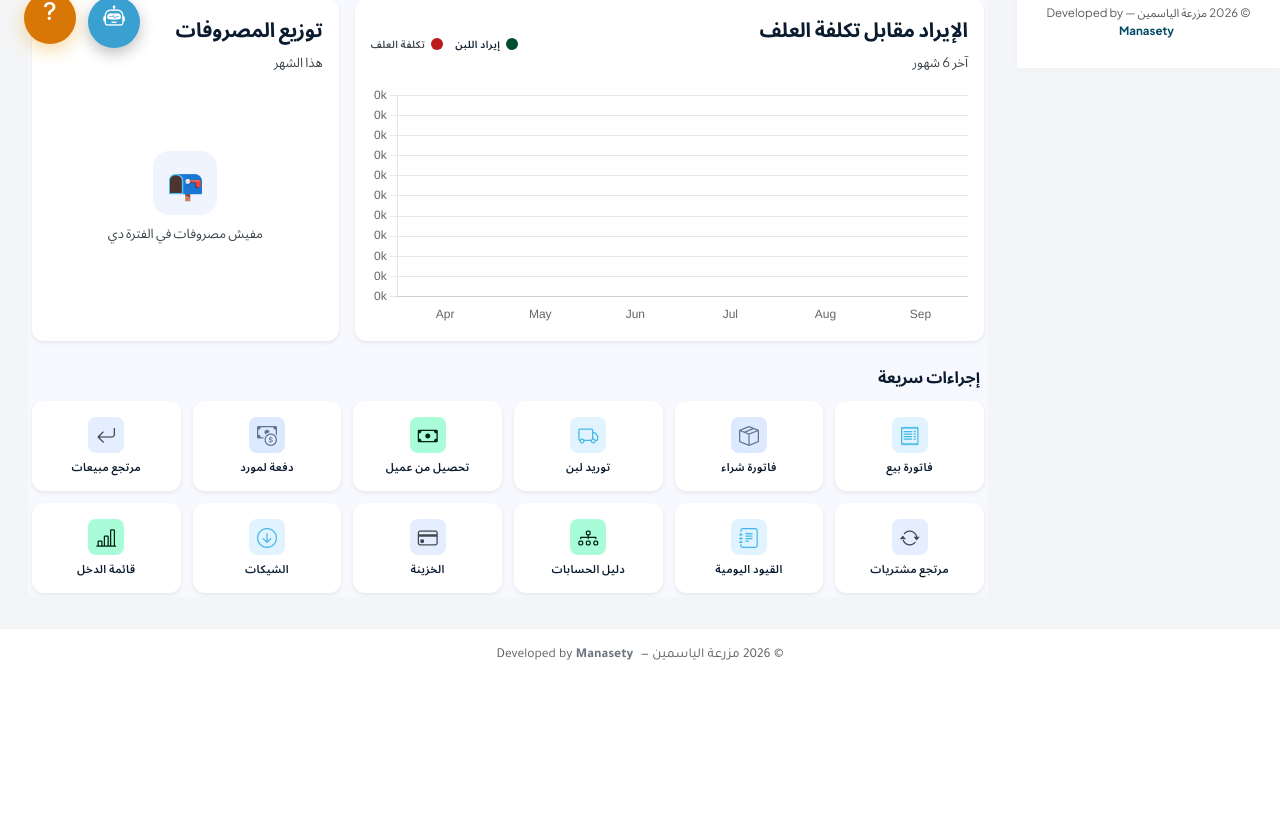
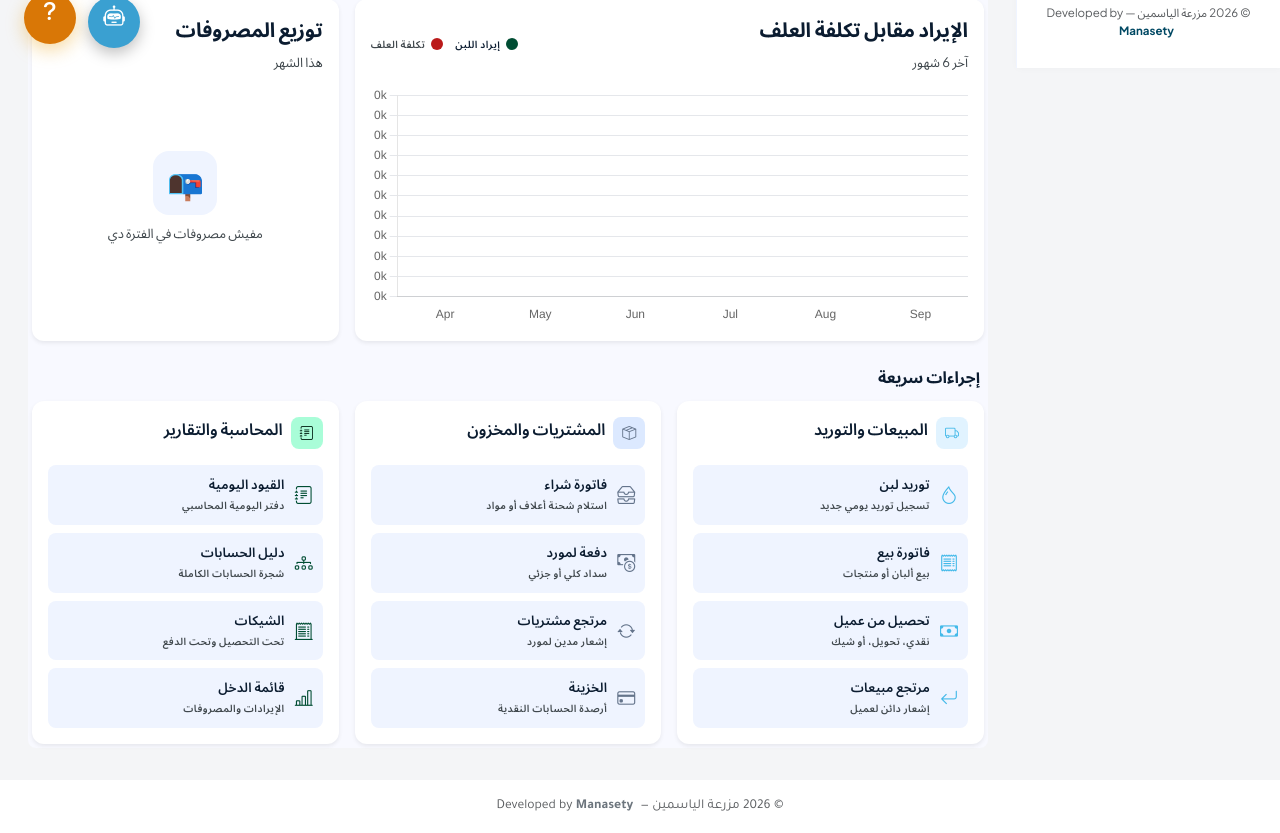
Before and after one commit to Abdelhammid1/elyasmin, a Flask app: page /dashboard in a window 1280 px wide. Shown: the part 732-1565 px from the top of the page. Before the commit the page ends 1392 px from the top, so only its background shows below. Run offline with Flask 3, Linux system fonts and the light colour scheme; the visitor is signed in with stand-in values (Sample User, id 1); data that the repository does not hold is empty; some libraries are stand-ins or nearby versions.

Commit message:
DESIGN: quick-actions rebuilt as 3 M3-style grouped cards
Replaced the flat 12-tile grid with 3 grouped panels (sales & supply,
purchasing & inventory, accounting & reports), each with title+description
per action, matching the M3 reference layout. Dropped the reference's
decorative keyboard shortcuts (⌘M, ⌘S, etc.) since nothing in the app
actually binds them — showing a shortcut hint that doesn't work would
be misleading.

```diff
--- a/app/templates/dashboard/index.html
+++ b/app/templates/dashboard/index.html
@@ -400,55 +400,104 @@
   {# ============ إجراءات سريعة ============ #}
   <section class="space-y-space-sm mt-space-lg">
     <h2 class="font-headline-sm text-headline-sm text-on-surface font-bold px-1">إجراءات سريعة</h2>
-    <div class="grid grid-cols-2 sm:grid-cols-4 lg:grid-cols-6 gap-space-sm">
-      <a href="{{ url_for('milk.list_invoices') }}" class="bg-surface-container-lowest p-3 rounded-xl shadow-sm hover:shadow-md transition-shadow flex flex-col items-center text-center no-underline">
-        <div class="w-9 h-9 rounded-lg bg-primary-fixed/50 flex items-center justify-center text-primary mb-1.5"><i class="bi bi-receipt text-[20px]"></i></div>
-        <span class="font-label-md text-label-md font-semibold text-on-surface">فاتورة بيع</span>
+    <div class="grid grid-cols-1 md:grid-cols-3 gap-space-md">
+
+      {# Group 1: sales & supply #}
+      <div class="rounded-xl bg-surface-container-lowest p-space-md shadow-sm space-y-space-sm">
+        <div class="flex items-center gap-2 pb-space-xxs">
+          <div class="w-8 h-8 rounded-lg bg-primary-fixed/50 flex items-center justify-center text-primary">
+            <i class="bi bi-truck"></i>
+          </div>
+          <h4 class="font-headline-sm text-headline-sm text-on-surface font-semibold">المبيعات والتوريد</h4>
+        </div>
+        <div class="space-y-space-xs">
+          <a href="{{ url_for('milk.create_delivery') }}" class="w-full p-2.5 rounded-lg bg-surface-container-low hover:bg-surface-container flex items-center gap-2.5 no-underline">
+            <i class="bi bi-droplet text-primary text-[18px]"></i>
+            <div><span class="font-label-lg text-label-lg font-semibold text-on-surface block">توريد لبن</span>
+            <span class="font-label-sm text-label-sm text-on-surface-variant">تسجيل توريد يومي جديد</span></div>
           </a>
-      <a href="{{ url_for('purchases.create_invoice') }}" class="bg-surface-container-lowest p-3 rounded-xl shadow-sm hover:shadow-md transition-shadow flex flex-col items-center text-center no-underline">
-        <div class="w-9 h-9 rounded-lg bg-surface-container-high flex items-center justify-center text-secondary mb-1.5"><i class="bi bi-box-seam text-[20px]"></i></div>
-        <span class="font-label-md text-label-md font-semibold text-on-surface">فاتورة شراء</span>
+          <a href="{{ url_for('milk.list_invoices') }}" class="w-full p-2.5 rounded-lg bg-surface-container-low hover:bg-surface-container flex items-center gap-2.5 no-underline">
+            <i class="bi bi-receipt text-primary text-[18px]"></i>
+            <div><span class="font-label-lg text-label-lg font-semibold text-on-surface block">فاتورة بيع</span>
+            <span class="font-label-sm text-label-sm text-on-surface-variant">بيع ألبان أو منتجات</span></div>
           </a>
-      <a href="{{ url_for('milk.create_delivery') }}" class="bg-surface-container-lowest p-3 rounded-xl shadow-sm hover:shadow-md transition-shadow flex flex-col items-center text-center no-underline">
-        <div class="w-9 h-9 rounded-lg bg-primary-fixed/50 flex items-center justify-center text-primary mb-1.5"><i class="bi bi-truck text-[20px]"></i></div>
-        <span class="font-label-md text-label-md font-semibold text-on-surface">توريد لبن</span>
+          <a href="{{ url_for('customers.list_customers') }}" class="w-full p-2.5 rounded-lg bg-surface-container-low hover:bg-surface-container flex items-center gap-2.5 no-underline">
+            <i class="bi bi-cash text-primary text-[18px]"></i>
+            <div><span class="font-label-lg text-label-lg font-semibold text-on-surface block">تحصيل من عميل</span>
+            <span class="font-label-sm text-label-sm text-on-surface-variant">نقدي، تحويل، أو شيك</span></div>
           </a>
-      <a href="{{ url_for('customers.list_customers') }}" class="bg-surface-container-lowest p-3 rounded-xl shadow-sm hover:shadow-md transition-shadow flex flex-col items-center text-center no-underline">
-        <div class="w-9 h-9 rounded-lg bg-tertiary-fixed/60 flex items-center justify-center text-on-tertiary-fixed mb-1.5"><i class="bi bi-cash text-[20px]"></i></div>
-        <span class="font-label-md text-label-md font-semibold text-on-surface">تحصيل من عميل</span>
+          <a href="{{ url_for('returns.sales_new') }}" class="w-full p-2.5 rounded-lg bg-surface-container-low hover:bg-surface-container flex items-center gap-2.5 no-underline">
+            <i class="bi bi-arrow-return-left text-primary text-[18px]"></i>
+            <div><span class="font-label-lg text-label-lg font-semibold text-on-surface block">مرتجع مبيعات</span>
+            <span class="font-label-sm text-label-sm text-on-surface-variant">إشعار دائن لعميل</span></div>
           </a>
-      <a href="{{ url_for('suppliers.list_suppliers') }}" class="bg-surface-container-lowest p-3 rounded-xl shadow-sm hover:shadow-md transition-shadow flex flex-col items-center text-center no-underline">
-        <div class="w-9 h-9 rounded-lg bg-surface-container-high flex items-center justify-center text-secondary mb-1.5"><i class="bi bi-cash-coin text-[20px]"></i></div>
-        <span class="font-label-md text-label-md font-semibold text-on-surface">دفعة لمورد</span>
+        </div>
+      </div>
+
+      {# Group 2: purchasing & inventory #}
+      <div class="rounded-xl bg-surface-container-lowest p-space-md shadow-sm space-y-space-sm">
+        <div class="flex items-center gap-2 pb-space-xxs">
+          <div class="w-8 h-8 rounded-lg bg-surface-container-high flex items-center justify-center text-secondary">
+            <i class="bi bi-box-seam"></i>
+          </div>
+          <h4 class="font-headline-sm text-headline-sm text-on-surface font-semibold">المشتريات والمخزون</h4>
+        </div>
+        <div class="space-y-space-xs">
+          <a href="{{ url_for('purchases.create_invoice') }}" class="w-full p-2.5 rounded-lg bg-surface-container-low hover:bg-surface-container flex items-center gap-2.5 no-underline">
+            <i class="bi bi-inboxes text-secondary text-[18px]"></i>
+            <div><span class="font-label-lg text-label-lg font-semibold text-on-surface block">فاتورة شراء</span>
+            <span class="font-label-sm text-label-sm text-on-surface-variant">استلام شحنة أعلاف أو مواد</span></div>
           </a>
-      <a href="{{ url_for('returns.sales_new') }}" class="bg-surface-container-lowest p-3 rounded-xl shadow-sm hover:shadow-md transition-shadow flex flex-col items-center text-center no-underline">
-        <div class="w-9 h-9 rounded-lg bg-surface-container flex items-center justify-center text-on-surface-variant mb-1.5"><i class="bi bi-arrow-return-left text-[20px]"></i></div>
-        <span class="font-label-md text-label-md font-semibold text-on-surface">مرتجع مبيعات</span>
+          <a href="{{ url_for('suppliers.list_suppliers') }}" class="w-full p-2.5 rounded-lg bg-surface-container-low hover:bg-surface-container flex items-center gap-2.5 no-underline">
+            <i class="bi bi-cash-coin text-secondary text-[18px]"></i>
+            <div><span class="font-label-lg text-label-lg font-semibold text-on-surface block">دفعة لمورد</span>
+            <span class="font-label-sm text-label-sm text-on-surface-variant">سداد كلي أو جزئي</span></div>
           </a>
-      <a href="{{ url_for('returns.purchases_new') }}" class="bg-surface-container-lowest p-3 rounded-xl shadow-sm hover:shadow-md transition-shadow flex flex-col items-center text-center no-underline">
-        <div class="w-9 h-9 rounded-lg bg-surface-container flex items-center justify-center text-on-surface-variant mb-1.5"><i class="bi bi-arrow-repeat text-[20px]"></i></div>
-        <span class="font-label-md text-label-md font-semibold text-on-surface">مرتجع مشتريات</span>
+          <a href="{{ url_for('returns.purchases_new') }}" class="w-full p-2.5 rounded-lg bg-surface-container-low hover:bg-surface-container flex items-center gap-2.5 no-underline">
+            <i class="bi bi-arrow-repeat text-secondary text-[18px]"></i>
+            <div><span class="font-label-lg text-label-lg font-semibold text-on-surface block">مرتجع مشتريات</span>
+            <span class="font-label-sm text-label-sm text-on-surface-variant">إشعار مدين لمورد</span></div>
           </a>
-      <a href="{{ url_for('accounting.journal_list') }}" class="bg-surface-container-lowest p-3 rounded-xl shadow-sm hover:shadow-md transition-shadow flex flex-col items-center text-center no-underline">
-        <div class="w-9 h-9 rounded-lg bg-primary-fixed/50 flex items-center justify-center text-primary mb-1.5"><i class="bi bi-journal-text text-[20px]"></i></div>
-        <span class="font-label-md text-label-md font-semibold text-on-surface">القيود اليومية</span>
+          <a href="{{ url_for('accounts.list_accounts') }}" class="w-full p-2.5 rounded-lg bg-surface-container-low hover:bg-surface-container flex items-center gap-2.5 no-underline">
+            <i class="bi bi-credit-card text-secondary text-[18px]"></i>
+            <div><span class="font-label-lg text-label-lg font-semibold text-on-surface block">الخزينة</span>
+            <span class="font-label-sm text-label-sm text-on-surface-variant">أرصدة الحسابات النقدية</span></div>
           </a>
-      <a href="{{ url_for('accounting.chart_of_accounts') }}" class="bg-surface-container-lowest p-3 rounded-xl shadow-sm hover:shadow-md transition-shadow flex flex-col items-center text-center no-underline">
-        <div class="w-9 h-9 rounded-lg bg-tertiary-fixed/60 flex items-center justify-center text-on-tertiary-fixed mb-1.5"><i class="bi bi-diagram-3 text-[20px]"></i></div>
-        <span class="font-label-md text-label-md font-semibold text-on-surface">دليل الحسابات</span>
+        </div>
+      </div>
+
+      {# Group 3: accounting & reports #}
+      <div class="rounded-xl bg-surface-container-lowest p-space-md shadow-sm space-y-space-sm">
+        <div class="flex items-center gap-2 pb-space-xxs">
+          <div class="w-8 h-8 rounded-lg bg-tertiary-fixed/60 flex items-center justify-center text-on-tertiary-fixed">
+            <i class="bi bi-journal-text"></i>
+          </div>
+          <h4 class="font-headline-sm text-headline-sm text-on-surface font-semibold">المحاسبة والتقارير</h4>
+        </div>
+        <div class="space-y-space-xs">
+          <a href="{{ url_for('accounting.journal_list') }}" class="w-full p-2.5 rounded-lg bg-surface-container-low hover:bg-surface-container flex items-center gap-2.5 no-underline">
+            <i class="bi bi-journal-text text-tertiary text-[18px]"></i>
+            <div><span class="font-label-lg text-label-lg font-semibold text-on-surface block">القيود اليومية</span>
+            <span class="font-label-sm text-label-sm text-on-surface-variant">دفتر اليومية المحاسبي</span></div>
           </a>
-      <a href="{{ url_for('accounts.list_accounts') }}" class="bg-surface-container-lowest p-3 rounded-xl shadow-sm hover:shadow-md transition-shadow flex flex-col items-center text-center no-underline">
-        <div class="w-9 h-9 rounded-lg bg-surface-container flex items-center justify-center text-on-surface-variant mb-1.5"><i class="bi bi-credit-card text-[20px]"></i></div>
-        <span class="font-label-md text-label-md font-semibold text-on-surface">الخزينة</span>
+          <a href="{{ url_for('accounting.chart_of_accounts') }}" class="w-full p-2.5 rounded-lg bg-surface-container-low hover:bg-surface-container flex items-center gap-2.5 no-underline">
+            <i class="bi bi-diagram-3 text-tertiary text-[18px]"></i>
+            <div><span class="font-label-lg text-label-lg font-semibold text-on-surface block">دليل الحسابات</span>
+            <span class="font-label-sm text-label-sm text-on-surface-variant">شجرة الحسابات الكاملة</span></div>
           </a>
-      <a href="{{ url_for('checks.index') }}" class="bg-surface-container-lowest p-3 rounded-xl shadow-sm hover:shadow-md transition-shadow flex flex-col items-center text-center no-underline">
-        <div class="w-9 h-9 rounded-lg bg-primary-fixed/50 flex items-center justify-center text-primary mb-1.5"><i class="bi bi-arrow-down-circle text-[20px]"></i></div>
-        <span class="font-label-md text-label-md font-semibold text-on-surface">الشيكات</span>
+          <a href="{{ url_for('checks.index') }}" class="w-full p-2.5 rounded-lg bg-surface-container-low hover:bg-surface-container flex items-center gap-2.5 no-underline">
+            <i class="bi bi-receipt-cutoff text-tertiary text-[18px]"></i>
+            <div><span class="font-label-lg text-label-lg font-semibold text-on-surface block">الشيكات</span>
+            <span class="font-label-sm text-label-sm text-on-surface-variant">تحت التحصيل وتحت الدفع</span></div>
           </a>
-      <a href="{{ url_for('accounting.income_statement_view') }}" class="bg-surface-container-lowest p-3 rounded-xl shadow-sm hover:shadow-md transition-shadow flex flex-col items-center text-center no-underline">
-        <div class="w-9 h-9 rounded-lg bg-tertiary-fixed/60 flex items-center justify-center text-on-tertiary-fixed mb-1.5"><i class="bi bi-bar-chart-line text-[20px]"></i></div>
-        <span class="font-label-md text-label-md font-semibold text-on-surface">قائمة الدخل</span>
+          <a href="{{ url_for('accounting.income_statement_view') }}" class="w-full p-2.5 rounded-lg bg-surface-container-low hover:bg-surface-container flex items-center gap-2.5 no-underline">
+            <i class="bi bi-bar-chart-line text-tertiary text-[18px]"></i>
+            <div><span class="font-label-lg text-label-lg font-semibold text-on-surface block">قائمة الدخل</span>
+            <span class="font-label-sm text-label-sm text-on-surface-variant">الإيرادات والمصروفات</span></div>
           </a>
+        </div>
+      </div>
+
     </div>
   </section>
 
```
Lines whose indentation alone changed are shown as unchanged.
